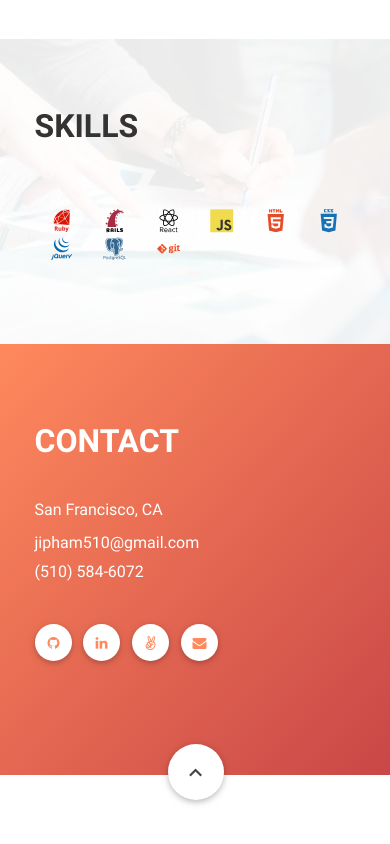
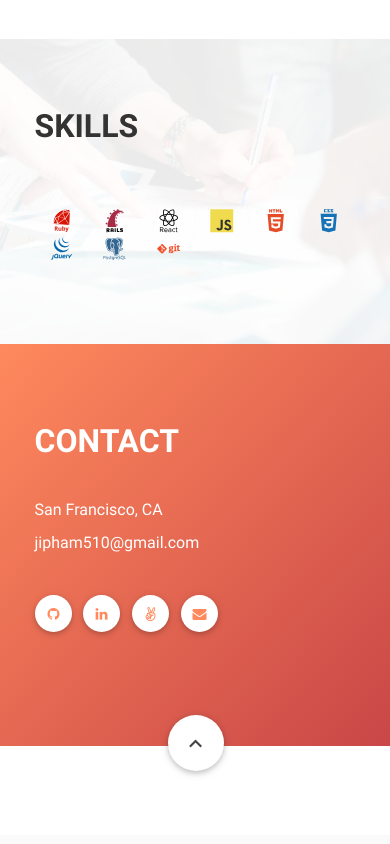
Before and after one commit to jipham510/portfolio, a plain HTML site: page index.html in a window 390 px wide. Shown: the part 3270-4114 px from the top of the page. Drawn offline with nearby package versions, Linux system fonts and the light colour scheme.

Commit message:
remove phone number

```diff
--- a/index.html
+++ b/index.html
@@ -483,9 +483,6 @@
                     <p class="regular-text">San Francisco, CA</p>
                     <ul class="clearfix contact-info">
                       <li>jipham510@gmail.com</li>
-                      <li>
-                        (510) 584-6072
-                      </li>
                     </ul>
                     <div class="about-social">
                       <ul>
```
Also changed, not shown: 1 other file.
